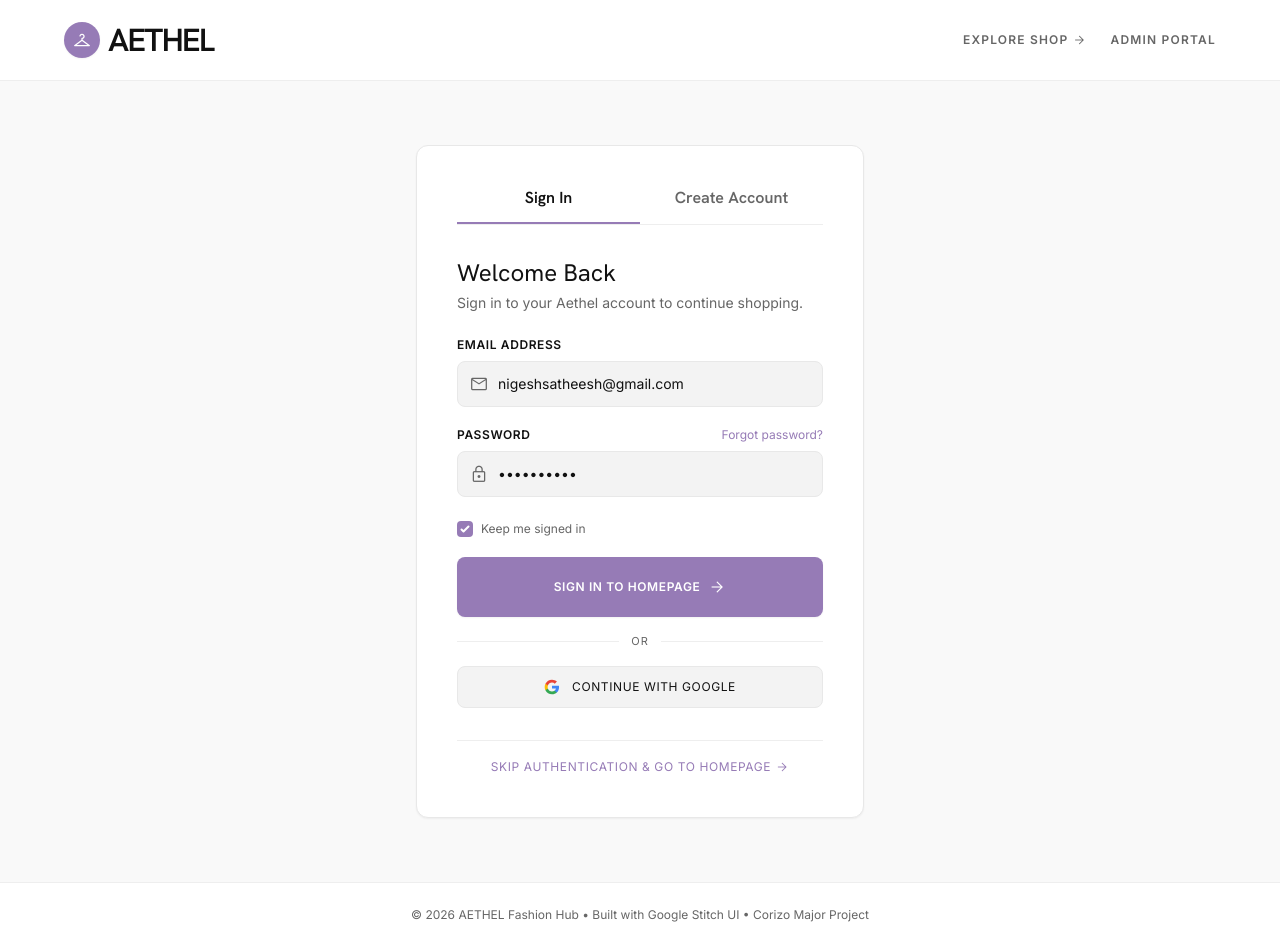
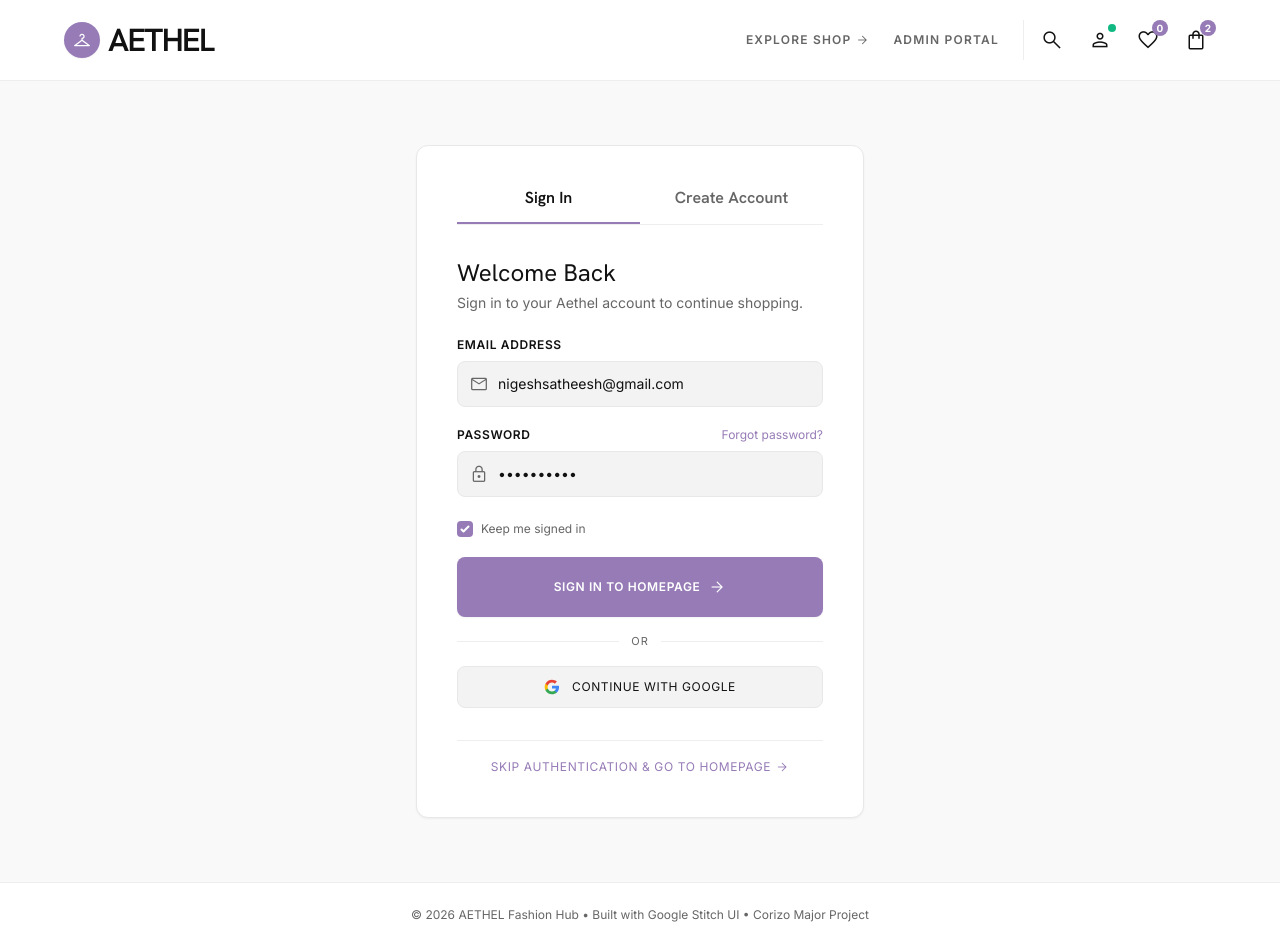
Before and after one commit to nigeshsatheesh/AETHEL-Major-Project-Corizo, a plain HTML site: page index.html in a window 1280 px wide. Drawn offline with nearby package versions, Linux system fonts and the light colour scheme.

Commit message:
index.html

```diff
--- a/index.html
+++ b/index.html
@@ -134,17 +134,47 @@
                 AETHEL
             </a>
 
-            <!-- Quick Navigation Links -->
-            <div class="flex items-center space-x-6">
+            <!-- Quick Navigation Links & Interactive Action Icons -->
+            <div class="flex items-center space-x-4 md:space-x-6">
                 <a href="./06-shop-modern-fashion/index.html"
                     class="font-label-sm text-label-sm text-text-muted hover:text-lavender-deep uppercase tracking-widest transition-colors flex items-center gap-1">
                     Explore Shop
                     <span class="material-symbols-outlined text-sm">arrow_forward</span>
                 </a>
                 <a href="./03-admin-overview/index.html"
-                    class="hidden sm:inline-flex font-label-sm text-label-sm text-text-muted hover:text-text-main uppercase tracking-widest transition-colors">
+                    class="hidden md:inline-flex font-label-sm text-label-sm text-text-muted hover:text-text-main uppercase tracking-widest transition-colors">
                     Admin Portal
                 </a>
+
+                <!-- Interactive Header Action Buttons -->
+                <div class="flex items-center space-x-2 pl-2 border-l border-surface-container">
+                    <!-- Search Button -->
+                    <a href="./06-shop-modern-fashion/index.html?open=search" title="Search Products"
+                        class="text-text-main hover:opacity-70 transition-all flex items-center justify-center p-2 rounded-full hover:bg-surface-container-low">
+                        <span class="material-symbols-outlined">search</span>
+                    </a>
+
+                    <!-- Profile Button -->
+                    <a href="./06-shop-modern-fashion/index.html?open=profile" title="Account Details (nigeshsatheesh@gmail.com)"
+                        class="text-text-main hover:opacity-70 transition-all flex items-center justify-center p-2 rounded-full hover:bg-surface-container-low relative">
+                        <span class="material-symbols-outlined">person</span>
+                        <span class="absolute top-1 right-1 w-2 h-2 rounded-full bg-emerald-500"></span>
+                    </a>
+
+                    <!-- Favourite / Wishlist Button -->
+                    <a href="./06-shop-modern-fashion/index.html?open=wishlist" title="View Wishlist / Favourites"
+                        class="text-text-main hover:opacity-70 transition-all flex items-center justify-center p-2 rounded-full hover:bg-surface-container-low relative">
+                        <span class="material-symbols-outlined">favorite</span>
+                        <span class="absolute top-0 right-0 bg-lavender-deep text-surface-white text-[10px] w-4 h-4 rounded-full flex items-center justify-center font-bold">0</span>
+                    </a>
+
+                    <!-- Cart Button -->
+                    <a href="./06-shop-modern-fashion/index.html?open=cart" title="Shopping Cart"
+                        class="text-text-main hover:opacity-70 transition-all flex items-center justify-center p-2 rounded-full hover:bg-surface-container-low relative">
+                        <span class="material-symbols-outlined">shopping_bag</span>
+                        <span class="absolute top-0 right-0 bg-lavender-deep text-surface-white text-[10px] w-4 h-4 rounded-full flex items-center justify-center font-bold">2</span>
+                    </a>
+                </div>
             </div>
         </div>
     </nav>
```
